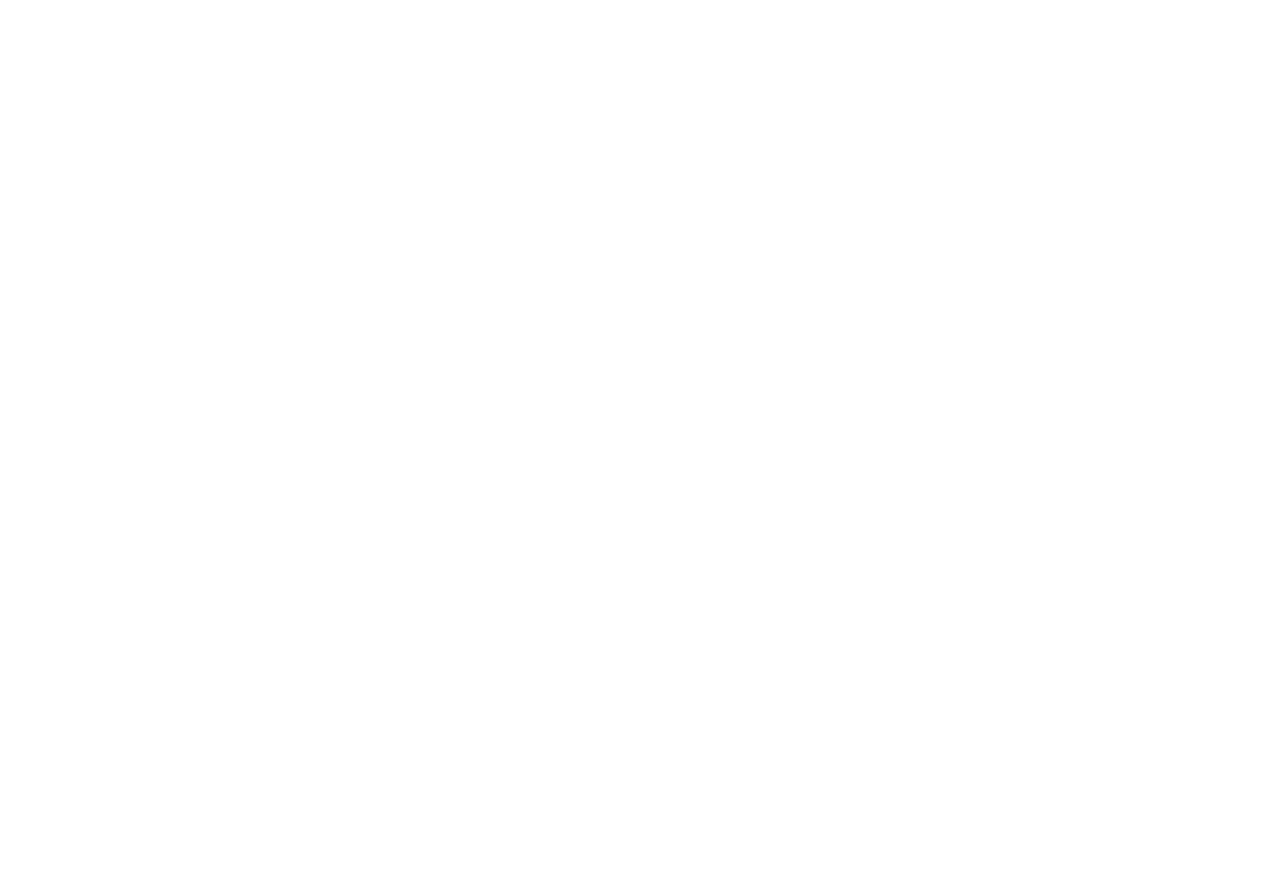
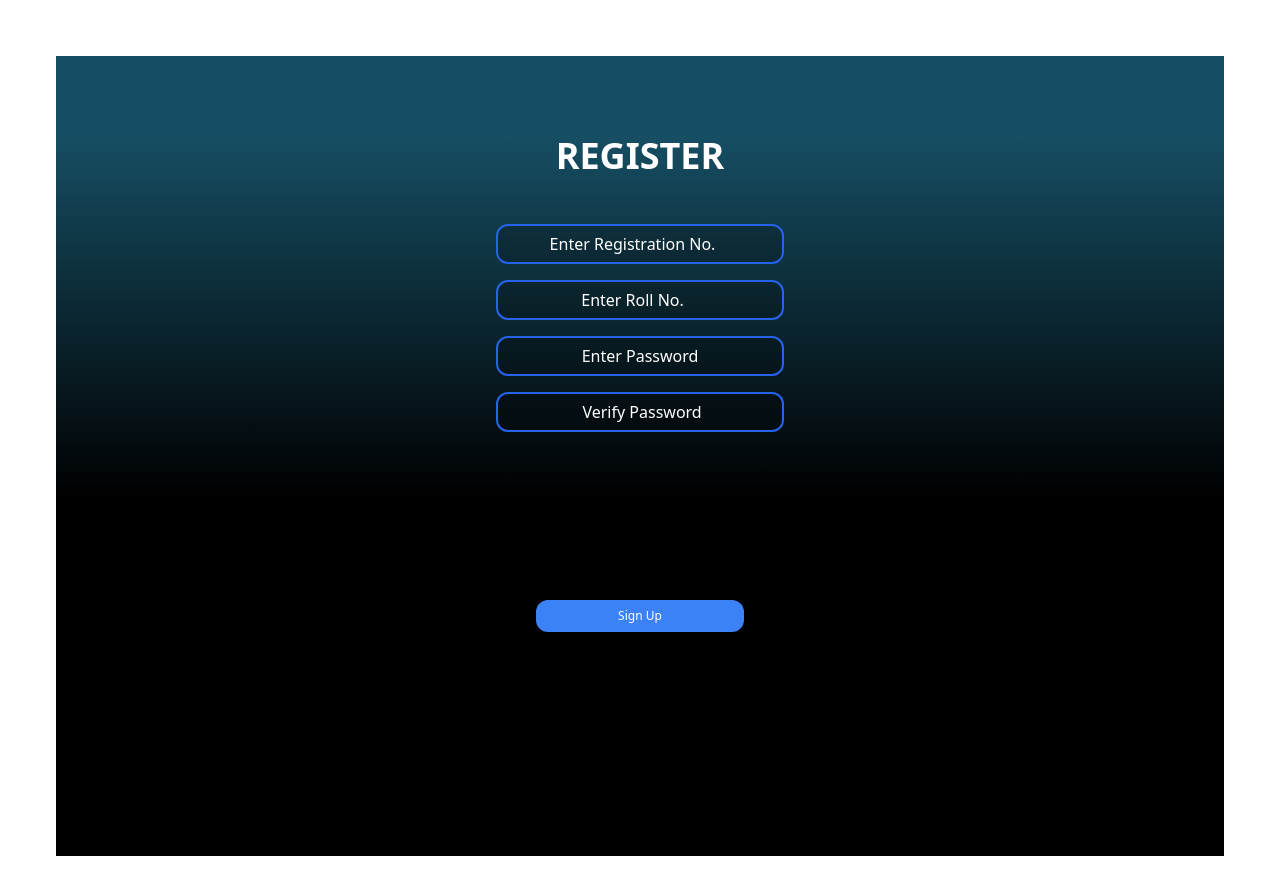
Before and after one commit to dhirtiman/q-attend, a Vue app: page /student/register in a window 1280 px wide. Before the commit this address had no page. Shown: the top 894 px of the page. Before the commit the page ends 800 px from the top, so only its background shows below. Built offline with nearby package versions, Linux system fonts and the light colour scheme.

Commit message:
added Homepage , student Register and login pages (visual) with routing

```diff
--- a/src/components/ui/BaseButton.vue
+++ b/src/components/ui/BaseButton.vue
@@ -1,14 +1,14 @@
 <template>
   <button
     v-if="!link"
-    class="m-1 rounded bg-blue-500 px-7 py-1.5 text-xs text-white"
+    class=" text-center w-52 m-1 rounded-xl bg-blue-500 px-7 py-1.5 text-xs text-white"
   >
     <slot></slot>
   </button>
   <RouterLink
     v-else
     :to="to"
-    class="m-1 rounded bg-blue-500 px-7 py-1.5 text-xs text-white"
+    class=" text-center w-52 m-1 rounded-xl bg-blue-500 px-7 py-1.5 text-xs text-white"
   >
     <slot> </slot>
   </RouterLink>
--- a/src/pages/HomeView.vue
+++ b/src/pages/HomeView.vue
@@ -1,12 +1,15 @@
 <template>
   <div
-    class="flex h-svh w-full flex-col items-center justify-normal bg-slate-700 text-white"
+    class="flex h-svh w-full flex-col items-center justify-normal  bg-black bg-gradient-to-b from-cyan-900 from-10% via-black text-white"
   >
-    <h1 class="mb-8 text-4xl font-bold text-center">Welcome to Qattend! <br> Start As</h1>
+    <h1 class="mb-48 my-12 mt-20 text-center text-4xl font-bold">
+      Welcome to Qattend! <br />
+      Start As
+    </h1>
 
-    <div class="flex flex-col  gap-4">
-      <base-button link to="/">Teacher</base-button>
-      <base-button link to="/">Student</base-button>
+    <div class="flex flex-col overflow-hidden gap-4">
+      <base-button link to="/teacher/signin">Teacher</base-button>
+      <base-button link to="/student/signin">Student</base-button>
     </div>
   </div>
 </template>
--- /dev/null
+++ b/src/pages/student/StudentRegister.vue
@@ -0,0 +1,40 @@
+<template>
+  <div
+    class="flex h-svh w-full flex-col items-center justify-normal bg-black bg-gradient-to-b from-cyan-900 from-10% via-black text-white"
+  >
+    <h1 class="mb-10 mt-20 text-center text-4xl font-bold">REGISTER</h1>
+    <div>
+      <form @submit.prevent="" class="flex flex-col items-center">
+        <input
+          type="number"
+          name="regno"
+          id="regno"
+          placeholder="Enter Registration No."
+          class="m-2 w-72 rounded-xl border-2 border-solid border-blue-600 bg-black bg-opacity-20 py-1.5 text-center placeholder:text-white"
+        />
+        <input
+          type="number"
+          name="rollno"
+          id="rollno"
+          placeholder="Enter Roll No."
+          class="m-2 w-72 rounded-xl border-2 border-solid border-blue-600 bg-black bg-opacity-20 py-1.5 text-center placeholder:text-white"
+        />
+        <input
+          type="password"
+          name="password"
+          id="password"
+          placeholder="Enter Password"
+          class="m-2 w-72 rounded-xl border-2 border-solid border-blue-600 bg-black bg-opacity-20 py-1.5 text-center placeholder:text-white"
+        />
+        <input
+          type="password"
+          name="password2"
+          id="password2"
+          placeholder=" Verify Password"
+          class="m-2 w-72 rounded-xl border-2 border-solid border-blue-600 bg-black bg-opacity-20 py-1.5 text-center placeholder:text-white"
+        />
+        <base-button class="mt-40 py-2">Sign Up</base-button>
+      </form>
+    </div>
+  </div>
+</template>
--- /dev/null
+++ b/src/pages/student/StudentSignIn.vue
@@ -0,0 +1,37 @@
+<template>
+  <div
+    class="flex h-svh w-full flex-col items-center justify-normal bg-black bg-gradient-to-b from-cyan-900 from-10% via-black text-white"
+  >
+    <h1 class="mb-56 mr-32 mt-20 text-center text-4xl font-bold">
+      WELCOME <br />
+      STUDENT!
+    </h1>
+    <div>
+      <form @submit.prevent="" class="flex flex-col items-center">
+        <p class="text-xl font-bold">Login to your account</p>
+        <input
+          type="number"
+          name="regno"
+          id="regno"
+          placeholder="Registration No."
+          class=" w-72 m-2 rounded-xl border-2 border-solid border-blue-600  bg-black bg-opacity-20 py-1.5 text-center placeholder:text-white"
+        />
+        <input
+          type="password"
+          name="password"
+          id="password"
+          placeholder="Password"
+          class=" w-72 m-2 rounded-xl border-2 border-solid border-blue-600  bg-black bg-opacity-20 py-1.5 text-center placeholder:text-white"
+        />
+        <p class="text-xs">Forgot Password? No help for you lol</p>
+        <base-button class="mb-1">Login</base-button>
+      </form>
+    </div>
+    <div class="flex flex-row">
+      <p class="mx-1">Don't have an account?</p>
+      <RouterLink class="font-bold text-blue-600" to="/student/register"
+        >Register</RouterLink
+      >
+    </div>
+  </div>
+</template>
--- /dev/null
+++ b/src/pages/teacher/TeacherSignIn.vue
@@ -0,0 +1,3 @@
+<template>
+    Teacher SignIn Page
+</template>
```
Also changed, not shown: src/router/router.js (+10 -1 lines).
